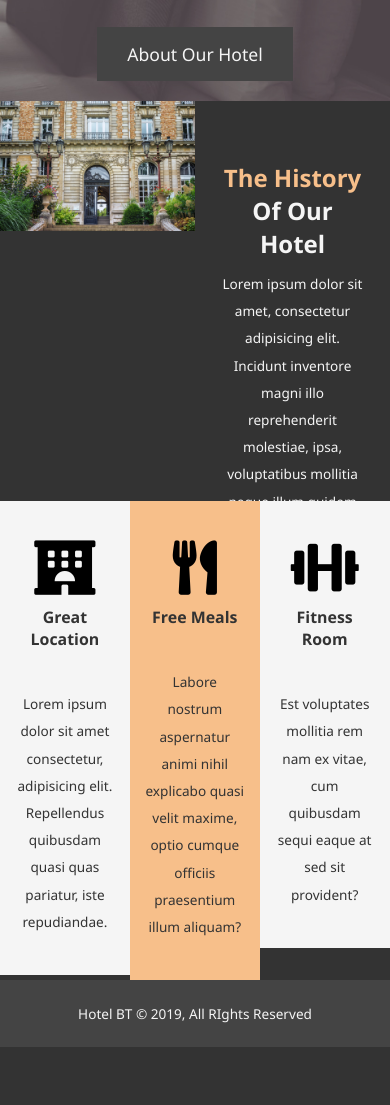
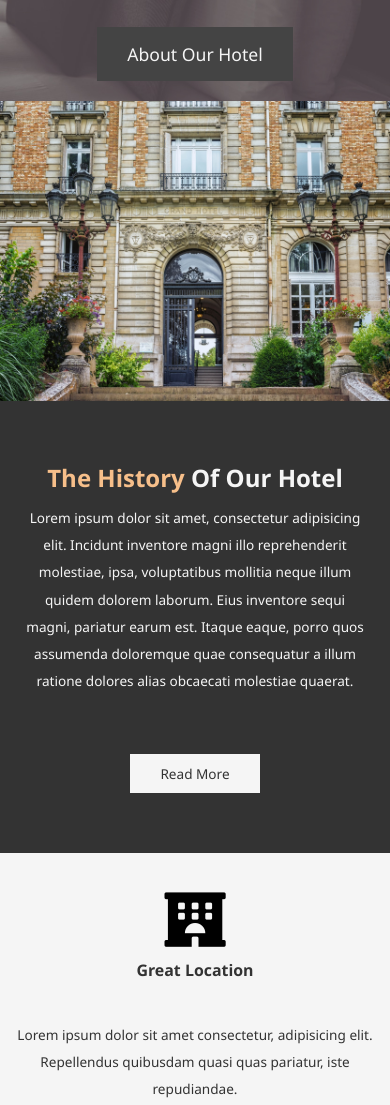
Before and after one commit to kevinvan1989/hotel-project, a plain HTML site: page index.html in a window 390 px wide. Shown: the part 578-1683 px from the top of the page. Before the commit the page ends 1625 px from the top, so only its background shows below. Drawn offline with Linux system fonts and the light colour scheme.

Commit message:
responsive

```diff
--- a/css/style.css
+++ b/css/style.css
@@ -37,7 +37,7 @@ li {
   clear: both;
 }
 
-.brand{
+.brand {
   padding-top: 25px;
   float: left;
 }
@@ -57,17 +57,18 @@ nav ul li a {
 }
 
 nav ul li a:hover {
-  background:#444444;
+  background: #444444;
   color: #F7BF8A;
 }
 
 .active {
-  background:#444444;
+  background: #444444;
   color: #F7BF8A;
 }
 
 .full-bg {
-  background: url(../img/showcase.jpg) no-repeat center center/cover; /*Hor: center; vert: center; size: cover*/
+  background: url(../img/showcase.jpg) no-repeat center center/cover;
+  /*Hor: center; vert: center; size: cover*/
   height: 600px;
 }
 
@@ -95,31 +96,38 @@ p.subtitle {
   margin-bottom: 30px;
 }
 
-.btn-showcase{
+.btn-showcase {
   display: inline-block;
   font-size: 1.1rem;
   background: #444444;
   padding: 15px 30px;
 }
 
-.btn-showcase:hover{
+.btn-showcase:hover {
   background: rgb(32, 31, 32);
   color: #F7BF8A;
 }
 
 .history {
-  height: 400px;
-  overflow: hidden;
+  display: flex;
+  flex-flow: row wrap;
+  align-items: center;
+  justify-content: space-between;
+}
+
+.history__img--wrap {
+  flex-basis: 45%;
+  background: url('../img/photo-1.jpg') center center / cover;
+  min-height: 300px;
+
 }
 
 .history img {
-  float: left;
-  width: 50%;
+  max-width: 100%;
 }
 
 .history .historyInfo {
-  float: right;
-  width: 50%;
+  flex-basis: 50%;
   padding: 60px 25px;
 }
 
@@ -139,18 +147,22 @@ p.subtitle {
   background: #F7BF8A;
 }
 
+.usp {
+  display: flex;
+  flex-flow: row wrap;
+}
+
 .usp article {
-  width: 33.3%;
-  float: left;
+  flex-basis: 33.3%;
   padding: 30px 15px;
 }
 
-.usp article:nth-child(odd){
+.usp article:nth-child(odd) {
   background: whitesmoke;
   color: #333;
 }
 
-.usp article:nth-child(even){
+.usp article:nth-child(even) {
   background: #F7BF8A;
   color: #333;
 }
@@ -164,7 +176,8 @@ p.subtitle {
   color: black;
 }
 
-.about, .contact {
+.about,
+.contact {
   padding: 30px 0;
   background: #fff;
   color: #333;
@@ -183,13 +196,15 @@ p.subtitle {
   padding-left: 100px;
 }
 
-.about img, .reviews img {
+.about img,
+.reviews img {
   max-width: 100%;
   max-height: 100%;
   border-radius: 50%;
 }
 
-.about h2, .contact h2  {
+.about h2,
+.contact h2 {
   font-size: 3em;
   height: auto;
 
@@ -233,9 +248,11 @@ p.subtitle {
 /* CONTACT */
 .formSection {
   padding: 20px 0;
+  margin: 50px;
 }
 
-.formSection input, textarea {
+.formSection input,
+textarea {
   display: block;
   width: 100%;
   border-radius: 1px;
@@ -246,7 +263,9 @@ p.subtitle {
   resize: none;
 }
 
-input:focus, textarea:focus, input:active {
+input:focus,
+textarea:focus,
+input:active {
   outline: none;
   border: 1px solid #F7BF8A;
 }
@@ -255,15 +274,14 @@ input:focus, textarea:focus, input:active {
   display: block;
   margin: auto;
   background: #444444;
-  width: 15%;
-  height: 45px;
+  padding: 1rem 2rem;
   color: whitesmoke;
   font-size: 2em;
   font-weight: 300;
   border: none;
 }
 
-#usp-contact article{
+#usp-contact article {
   background: #333;
   color: whitesmoke;
 }
@@ -282,3 +300,16 @@ footer p {
   padding: 20px 0;
   margin: 0;
 }
+
+@media(max-width: 600px) {
+
+  .usp article,
+  .history__img--wrap,
+  .history .historyInfo {
+    flex-basis: 100%;
+  }
+
+  /* form {
+  width: 0vw
+} */
+}
--- a/index.html
+++ b/index.html
@@ -1,11 +1,16 @@
 <!DOCTYPE html>
 <html lang="en">
   <head>
-  <meta charset="UTF-8">
-  <meta name="viewport" content="width=device-width, initial-scale=1.0">
-  <meta name="robots" content="noindex,nofollow"/>
-  <link rel="stylesheet" href="./css/style.css">
-  <link rel="stylesheet" href="https://use.fontawesome.com/releases/v5.6.3/css/all.css" integrity="sha384-UHRtZLI+pbxtHCWp1t77Bi1L4ZtiqrqD80Kn4Z8NTSRyMA2Fd33n5dQ8lWUE00s/" crossorigin="anonymous">
+    <meta charset="UTF-8" />
+    <meta name="viewport" content="width=device-width, initial-scale=1.0" />
+    <meta name="robots" content="noindex,nofollow" />
+    <link rel="stylesheet" href="./css/style.css" />
+    <link
+      rel="stylesheet"
+      href="https://use.fontawesome.com/releases/v5.6.3/css/all.css"
+      integrity="sha384-UHRtZLI+pbxtHCWp1t77Bi1L4ZtiqrqD80Kn4Z8NTSRyMA2Fd33n5dQ8lWUE00s/"
+      crossorigin="anonymous"
+    />
     <title>Hotel BT | Welcome | Personal</title>
   </head>
   <body>
@@ -22,24 +27,31 @@
       </nav>
     </header>
 
-  <div class="full-bg clr"> <!-- DIV just for styling-->
+    <div class="full-bg clr">
+      <!-- DIV just for styling-->
       <section class="showcase-content">
         <h2><span class="orangeTxt">Enjoy</span> Your Stay</h2>
         <p class="subtitle">
-          Lorem, ipsum dolor sit amet consectetur adipisicing elit. Qui nesciunt quae illo, sint ipsum earum?
+          Lorem, ipsum dolor sit amet consectetur adipisicing elit. Qui nesciunt
+          quae illo, sint ipsum earum?
         </p>
         <a href="about.html" class="btn-showcase">About Our Hotel</a>
       </section>
     </div>
 
     <section class="history">
-    <img src="./img/photo-1.jpg" alt="Front of a house">
+      <div class="history__img--wrap">
+        <!-- <img src="./img/photo-1.jpg" alt="Front of a house" /> -->
+      </div>
       <article class="historyInfo">
-      <h3>
-        <span class="orangeTxt">The History</span> Of Our Hotel
-      </h3>
+        <h3><span class="orangeTxt">The History</span> Of Our Hotel</h3>
         <p>
-        Lorem ipsum dolor sit amet, consectetur adipisicing elit. Incidunt inventore magni illo reprehenderit molestiae, ipsa, voluptatibus mollitia neque illum quidem dolorem laborum. Eius inventore sequi magni, pariatur earum est. Itaque eaque, porro quos assumenda doloremque quae consequatur a illum ratione dolores alias obcaecati molestiae quaerat.
+          Lorem ipsum dolor sit amet, consectetur adipisicing elit. Incidunt
+          inventore magni illo reprehenderit molestiae, ipsa, voluptatibus
+          mollitia neque illum quidem dolorem laborum. Eius inventore sequi
+          magni, pariatur earum est. Itaque eaque, porro quos assumenda
+          doloremque quae consequatur a illum ratione dolores alias obcaecati
+          molestiae quaerat.
         </p>
         <a href="about.html" class="btn-info">Read More</a>
       </article>
@@ -49,24 +61,31 @@
       <article>
         <p><i class="fas fa-hotel icon"></i></p>
         <h3>Great Location</h3>
-      <p>Lorem ipsum dolor sit amet consectetur, adipisicing elit. Repellendus quibusdam quasi quas pariatur, iste repudiandae.</p>
+        <p>
+          Lorem ipsum dolor sit amet consectetur, adipisicing elit. Repellendus
+          quibusdam quasi quas pariatur, iste repudiandae.
+        </p>
       </article>
       <article>
         <p><i class="fas fa-utensils icon"></i></p>
         <h3>Free Meals</h3>
-      <p>Labore nostrum aspernatur animi nihil explicabo quasi velit maxime, optio cumque officiis praesentium illum aliquam?</p>
+        <p>
+          Labore nostrum aspernatur animi nihil explicabo quasi velit maxime,
+          optio cumque officiis praesentium illum aliquam?
+        </p>
       </article>
       <article>
         <p><i class="fas fa-dumbbell icon"></i></p>
         <h3>Fitness Room</h3>
-      <p>Est voluptates mollitia rem nam ex vitae, cum quibusdam sequi eaque at sed sit provident?</p>
+        <p>
+          Est voluptates mollitia rem nam ex vitae, cum quibusdam sequi eaque at
+          sed sit provident?
+        </p>
       </article>
     </section>
 
     <footer class="clr">
-    <p>
-        Hotel BT &copy; 2019, All RIghts Reserved
-    </p>
+      <p>Hotel BT &copy; 2019, All RIghts Reserved</p>
     </footer>
   </body>
 </html>
```
Lines whose indentation alone changed are shown as unchanged.
